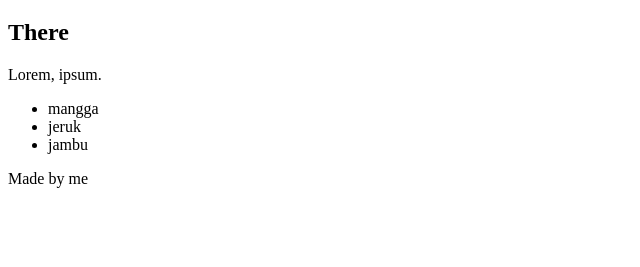
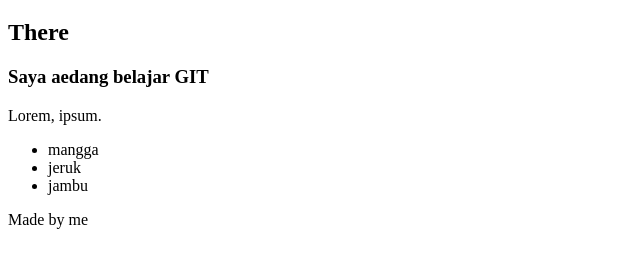
Before and after one commit to masturt/belajarhtml, a website: page index.html in a window 1280 px wide. Shown: the part 61-328 px from the top of the page, without its empty margins (0-640 px from the left). Drawn offline with Linux system fonts and the light colour scheme.

Commit message:
feat: menambahkan h3

```diff
--- a/index.html
+++ b/index.html
@@ -10,6 +10,7 @@
 <body>
     <h1>Hey!</h1>
     <h2>There</h2>
+    <h3>Saya aedang belajar GIT</h3>
     <p>Lorem, ipsum.</p>
 
     <ul>
```
